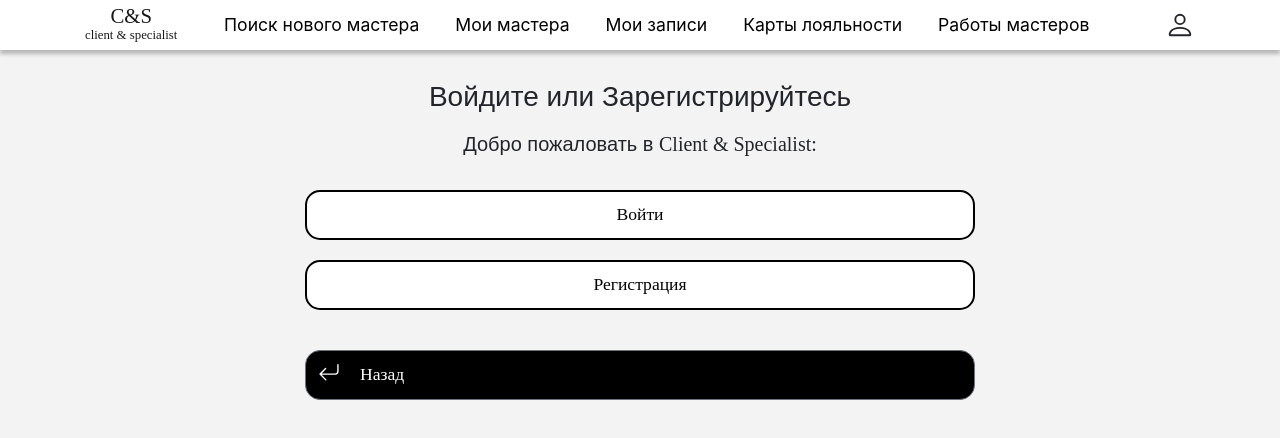
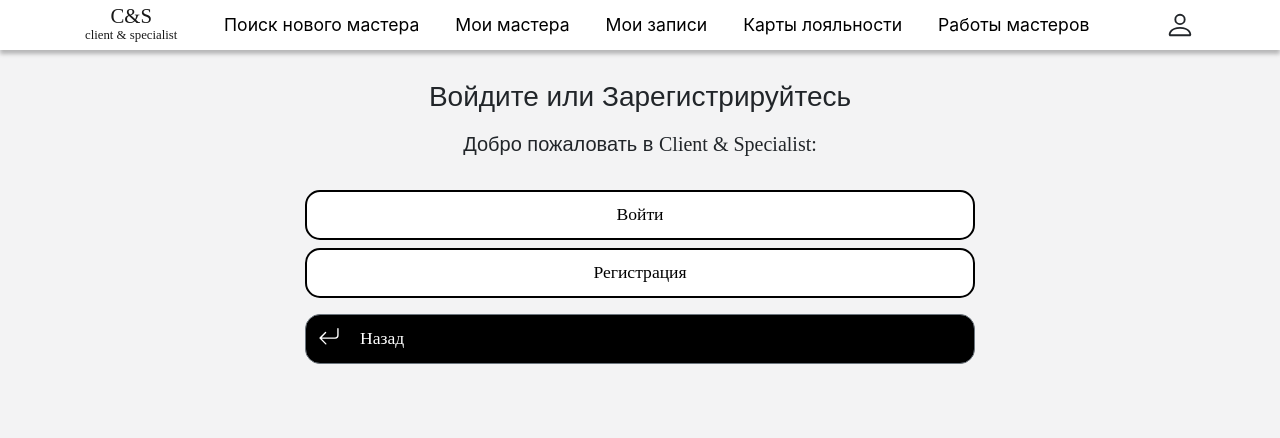
Before and after one commit to AnigalHub/SignUpForServices, a Vue app: page / in a window 1280 px wide. Shown: the top 438 px of the page. Built offline with nearby package versions, Linux system fonts and the light colour scheme; a web font is replaced by a local one.

Commit message:
изменены отступы у кнопок, добавлен в кнопку href - на регистрацию

```diff
--- a/public/styles.json
+++ b/public/styles.json
@@ -9,7 +9,7 @@
     "border-radius": "15px",
     "background": "black",
     "color": "white",
-    "margin-top": "20px",
+    "margin-top": ".5rem",
     "text-align": "left"
   },
   "button_back_icon_styles": {
--- a/src/components/Button.vue
+++ b/src/components/Button.vue
@@ -40,7 +40,7 @@
         width: 100%;
         height: 50px;
         font-family: 'Ingrid Darling', cursive;
-        margin-bottom: 20px;
+        margin-bottom: .5rem;
         font-size: 1.1rem;
     }
 </style>
--- a/src/pages/Authentication.vue
+++ b/src/pages/Authentication.vue
@@ -4,7 +4,7 @@
         <h5 class="phrase">Добро пожаловать в <span>Client & Specialist:</span></h5>
         <div class="buttons">
             <Button :styles="styles.button_styles" href="LoginUp" text="Войти"/>
-            <Button :styles="styles.button_styles" text="Регистрация"/>
+            <Button :styles="styles.button_styles" href="Registration" text="Регистрация"/>
             <Button :styles="styles.button_back_styles" :stylesIcon="styles.button_back_icon_styles" text="Назад"/>
         </div>
     </div>
```
